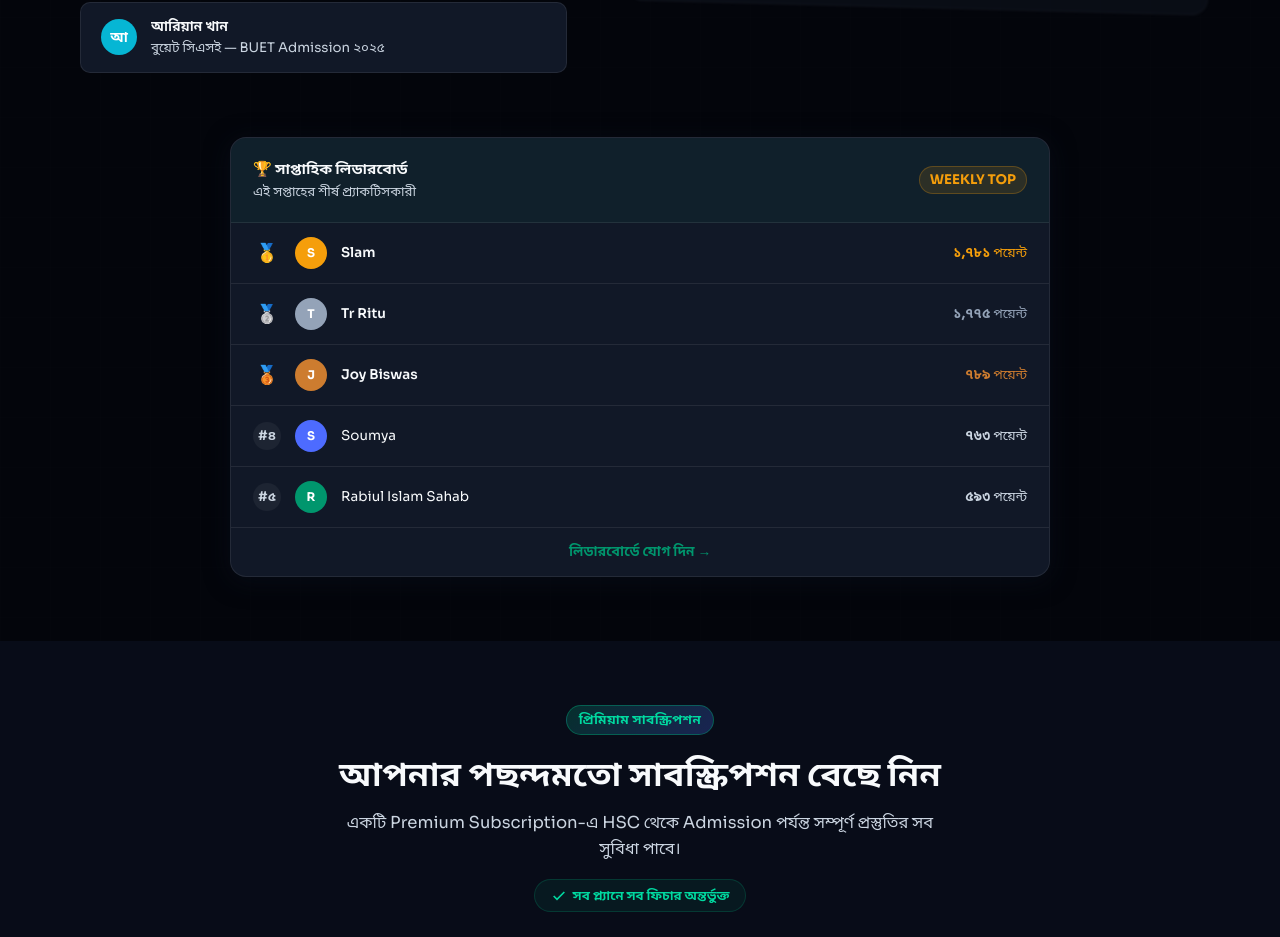
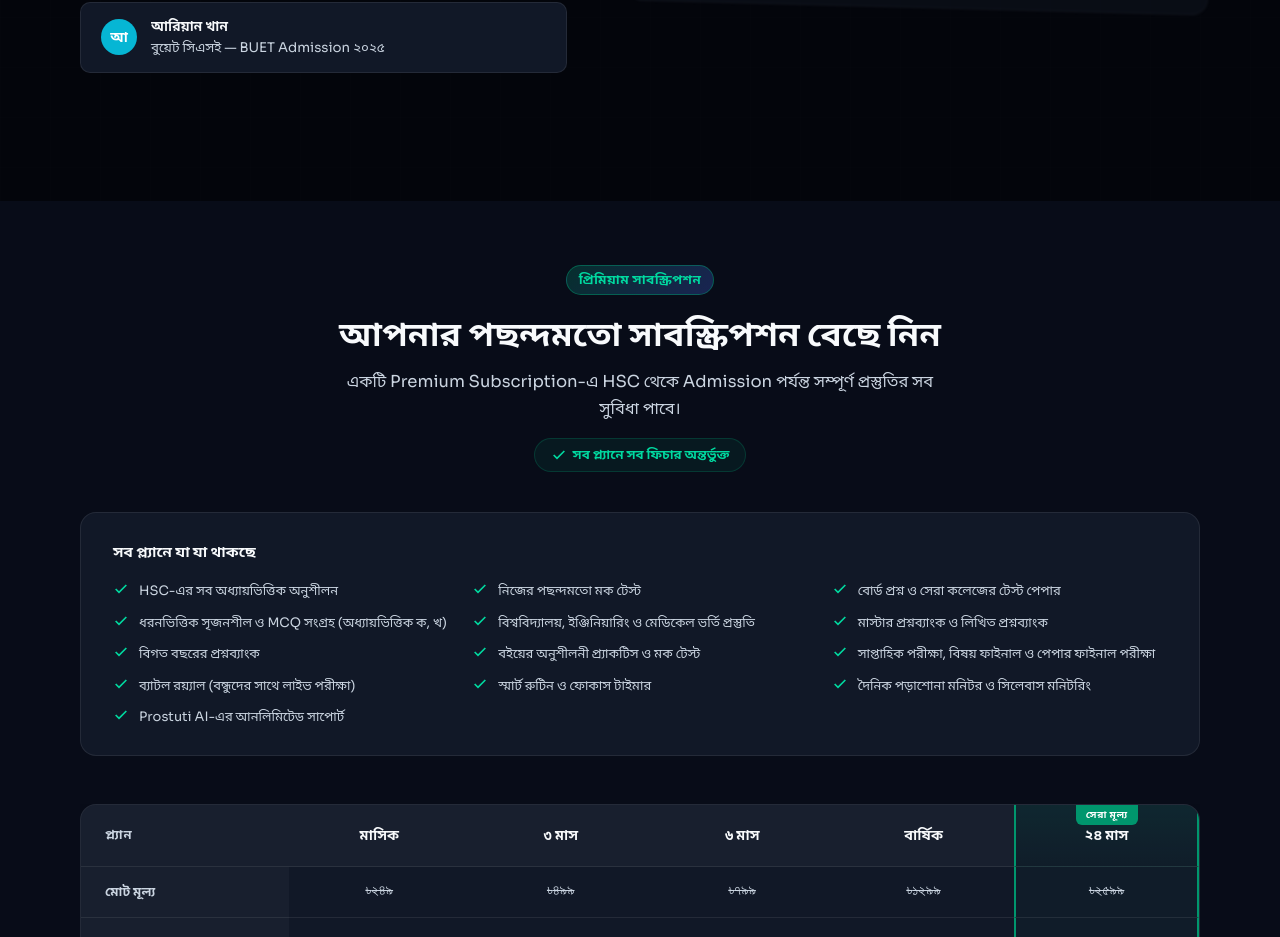
Before and after one commit to mdmonirhossen6/prostutii, a Next.js app: page / in a window 1280 px wide. Shown: the part 7159-8096 px from the top of the page. Built offline with nearby package versions, Linux system fonts and the light colour scheme.

Commit message:
chore: remove weekly leaderboard from testimonials

```diff
--- a/components/Testimonials.tsx
+++ b/components/Testimonials.tsx
@@ -500,155 +500,7 @@ export default function Testimonials({ lang }: TestimonialsProps) {
           </div>
         </div>
 
-        {/* Separated Leaderboard Section */}
-        <div className="reveal" style={{ maxWidth: '820px', margin: '0 auto' }}>
 
-          {/* Live Leaderboard Snapshot */}
-          <div
-            style={{
-              background: 'var(--color-surface-card)',
-              border: '1px solid var(--color-border-default)',
-              borderRadius: 'var(--radius-sm)',
-              overflow: 'hidden',
-              boxShadow: 'var(--shadow-navy)',
-            }}
-            role="region"
-            aria-label={t.leaderboardTitle}
-          >
-            {/* Header */}
-            <div
-              style={{
-                padding: 'var(--space-4) var(--space-5)',
-                borderBottom: '1px solid var(--color-border-default)',
-                display: 'flex',
-                alignItems: 'center',
-                justifyContent: 'space-between',
-                background: 'rgba(0,150,109,0.06)',
-              }}
-            >
-              <div>
-                <p style={{ fontWeight: 700, color: 'var(--color-text-primary)', fontSize: 'var(--font-size-md)' }}>
-                  🏆 {t.leaderboardTitle}
-                </p>
-                <p style={{ fontSize: 'var(--font-size-xs)', color: 'var(--color-text-tertiary)', marginTop: '2px' }}>
-                  {t.leaderboardSub}
-                </p>
-              </div>
-              <span
-                style={{
-                  fontSize: 'var(--font-size-xs)',
-                  fontWeight: 700,
-                  color: '#f59e0b',
-                  background: 'rgba(245,158,11,0.12)',
-                  border: '1px solid rgba(245,158,11,0.25)',
-                  borderRadius: 'var(--radius-md)',
-                  padding: '3px 10px',
-                }}
-              >
-                {t.weeklyTop}
-              </span>
-            </div>
-
-            {/* Leaderboard rows */}
-            <ul role="list" style={{ listStyle: 'none' }}>
-              {leaderboardData.map((entry, i) => (
-                <li
-                  key={i}
-                  style={{
-                    display: 'flex',
-                    alignItems: 'center',
-                    gap: 'var(--space-3)',
-                    padding: 'var(--space-3) var(--space-5)',
-                    borderBottom: i < leaderboardData.length - 1 ? '1px solid var(--color-border-default)' : 'none',
-                    transition: 'background var(--duration-fast) var(--easing-default)',
-                  }}
-                  onMouseEnter={(e) => { (e.currentTarget as HTMLLIElement).style.background = 'var(--color-overlay-3)'; }}
-                  onMouseLeave={(e) => { (e.currentTarget as HTMLLIElement).style.background = 'transparent'; }}
-                  aria-label={`#${entry.rank} ${entry.name}: ${entry.pts} ${t.pts}`}
-                >
-                  {/* Rank */}
-                  <span
-                    style={{
-                      width: 28,
-                      height: 28,
-                      borderRadius: '50%',
-                      background: entry.medal ? 'transparent' : 'var(--color-overlay-5)',
-                      display: 'flex',
-                      alignItems: 'center',
-                      justifyContent: 'center',
-                      fontSize: entry.medal ? '18px' : 'var(--font-size-xs)',
-                      fontWeight: 700,
-                      color: 'var(--color-text-tertiary)',
-                      flexShrink: 0,
-                    }}
-                    aria-hidden="true"
-                  >
-                    {entry.medal ?? `#${lang === 'bn' ? toBanglaNumerals(entry.rank) : entry.rank}`}
-                  </span>
-
-                  {/* Avatar */}
-                  <div
-                    style={{
-                      width: 32,
-                      height: 32,
-                      borderRadius: '50%',
-                      background: entry.color,
-                      display: 'flex',
-                      alignItems: 'center',
-                      justifyContent: 'center',
-                      fontSize: '12px',
-                      fontWeight: 700,
-                      color: 'var(--color-text-pure)',
-                      flexShrink: 0,
-                    }}
-                    aria-hidden="true"
-                  >
-                    {entry.name.charAt(0).toUpperCase()}
-                  </div>
-
-                  {/* Name */}
-                  <span style={{ flex: 1, fontSize: 'var(--font-size-sm)', color: 'var(--color-text-primary)', fontWeight: entry.rank <= 3 ? 600 : 400 }}>
-                    {entry.name}
-                  </span>
-
-                  {/* Score */}
-                  <span
-                    style={{
-                      fontSize: 'var(--font-size-sm)',
-                      fontWeight: 700,
-                      color: entry.rank === 1 ? '#f59e0b' : entry.rank === 2 ? '#94a3b8' : entry.rank === 3 ? '#cd7c2f' : 'var(--color-text-tertiary)',
-                    }}
-                  >
-                    {lang === 'bn' ? toBanglaNumerals(entry.pts.toLocaleString('en-US')) : entry.pts.toLocaleString()} <span style={{ fontSize: 'var(--font-size-xs)', fontWeight: 400 }}>{t.pts}</span>
-                  </span>
-                </li>
-              ))}
-            </ul>
-
-            {/* Join CTA */}
-            <div style={{ padding: 'var(--space-3) var(--space-5)', borderTop: '1px solid var(--color-border-default)' }}>
-              <a
-                href="https://web.prostuti.bd"
-                style={{
-                  fontSize: 'var(--font-size-sm)',
-                  color: 'var(--color-surface-strong)',
-                  fontWeight: 600,
-                  textDecoration: 'none',
-                  display: 'flex',
-                  alignItems: 'center',
-                  justifyContent: 'center',
-                  gap: 'var(--space-2)',
-                  transition: 'opacity var(--duration-fast) var(--easing-default)',
-                }}
-                onMouseEnter={(e) => { (e.currentTarget as HTMLAnchorElement).style.opacity = '0.75'; }}
-                onMouseLeave={(e) => { (e.currentTarget as HTMLAnchorElement).style.opacity = '1'; }}
-                aria-label={lang === 'bn' ? 'লিডারবোর্ডে যোগ দিতে নিবন্ধন করুন' : 'Register to join the leaderboard'}
-              >
-                {t.joinLeader}
-              </a>
-            </div>
-          </div>
-        </div>
       </div>
 
       <style jsx>{`
```
